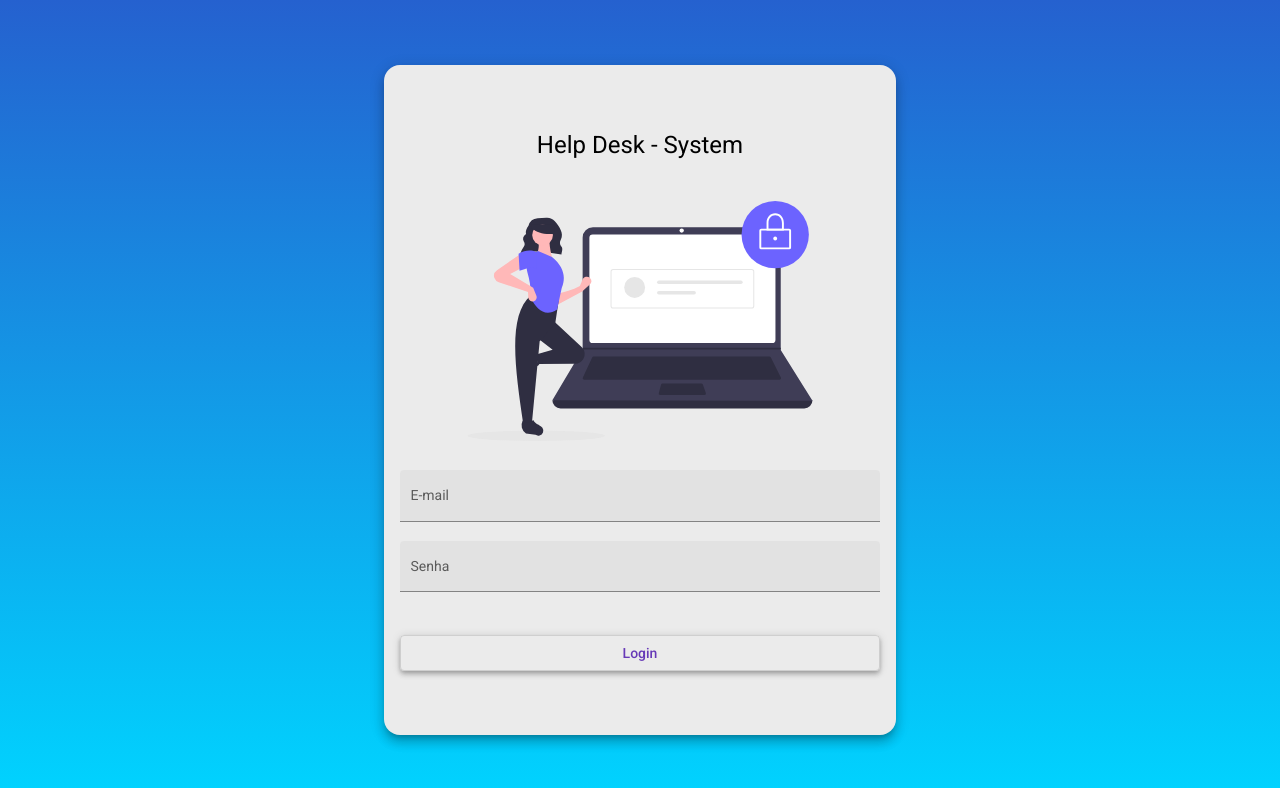
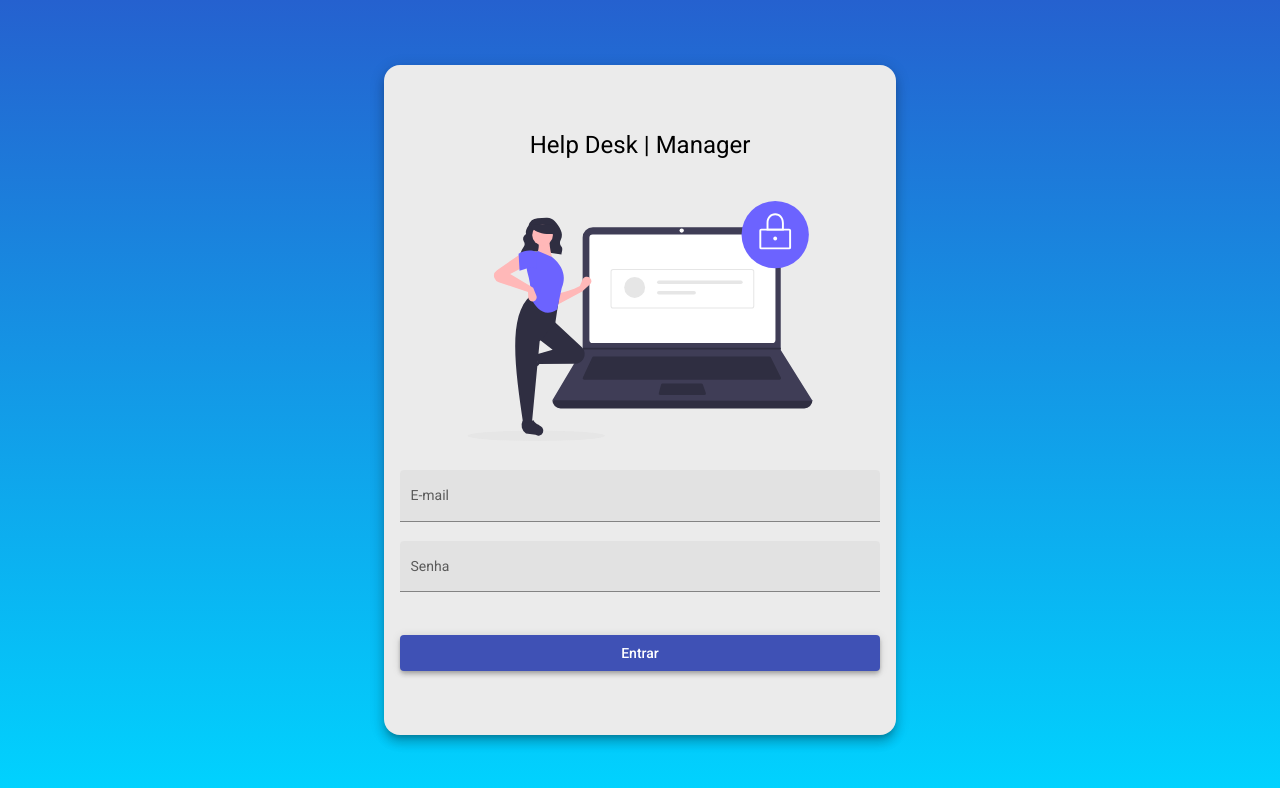
Before and after one commit to ReginaldoCampelo/help-desk-app, an Angular app: page /login in a window 1280 px wide. Shown: the top 788 px of the page. Built offline with nearby package versions, Linux system fonts and the light colour scheme.

Commit message:
improving login / header template && project colors && header title

```diff
--- a/angular.json
+++ b/angular.json
@@ -48,7 +48,7 @@
               "src/assets"
             ],
             "styles": [
-              "./node_modules/@angular/material/prebuilt-themes/deeppurple-amber.css",
+              "./node_modules/@angular/material/prebuilt-themes/indigo-pink.css",
               "src/styles.css"
             ],
             "scripts": []
--- a/src/app/components/header/header.component.html
+++ b/src/app/components/header/header.component.html
@@ -1,3 +1,3 @@
 <div class="container">
-    <h1 class="mat-elevation-z8">Help Desk - System</h1>
+    <h1 class="mat-elevation-z8">Help Desk - Manager</h1>
 </div>
--- a/src/app/components/login/login.component.html
+++ b/src/app/components/login/login.component.html
@@ -1,8 +1,8 @@
 <div class="container">
     <form class="form mat-elevation-z8">
-        <h1>Help Desk - System</h1>
+        <h1>Help Desk | Manager</h1>
 
-        <img src="assets/images/login-image.svg" alt="Help Desk - System">
+        <img src="assets/images/login-image.svg" alt="Help Desk - Manager">
 
 
         <mat-form-field class="full-width" appearance="fill">
@@ -15,7 +15,7 @@
             <input type="password" matInput placeholder="Ex. 1234">
         </mat-form-field>
 
-        <button class="full-width mat-elevation-z4" mat-stroked-button color="primary">Login</button>
+        <button class="full-width mat-elevation-z4" mat-raised-button color="primary">Entrar</button>
 
 
     </form>
```
